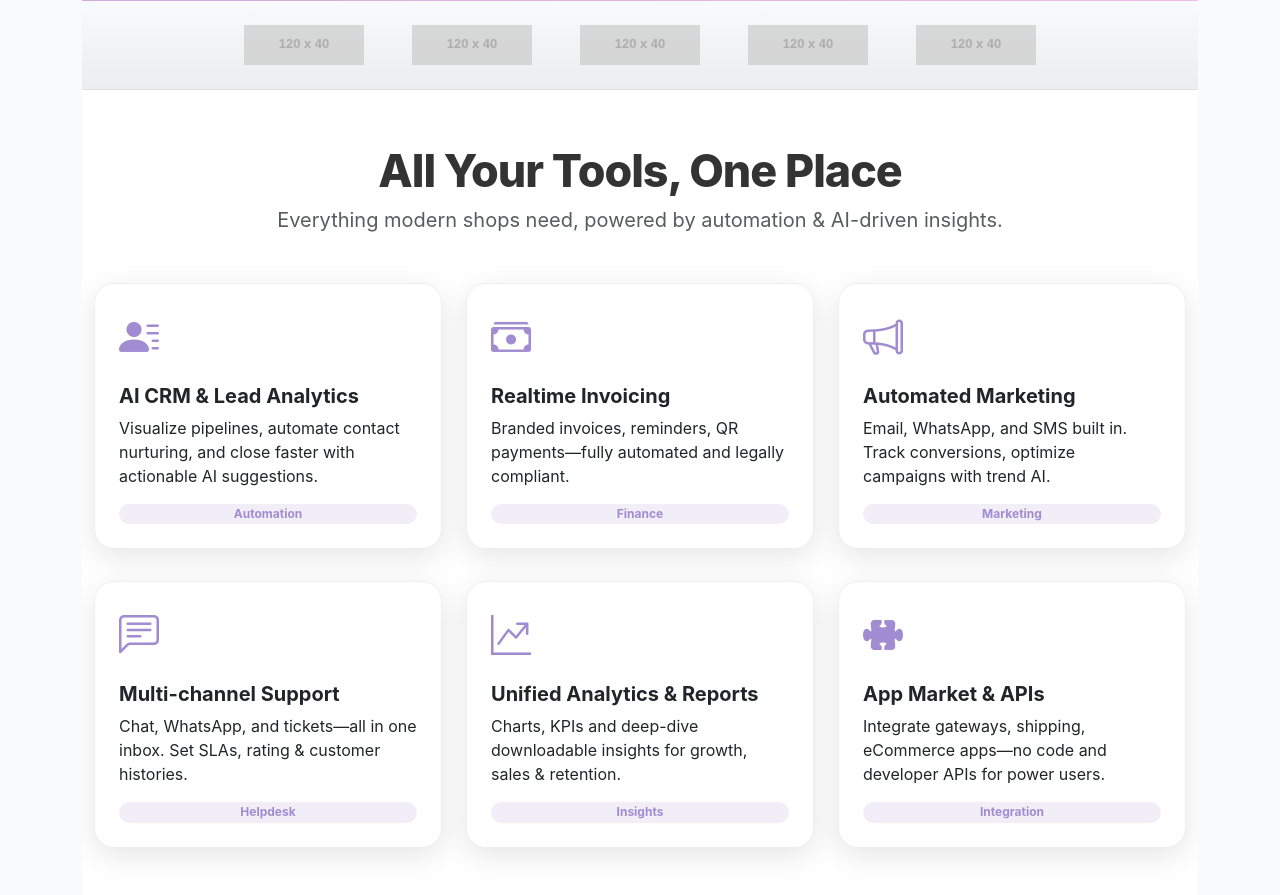
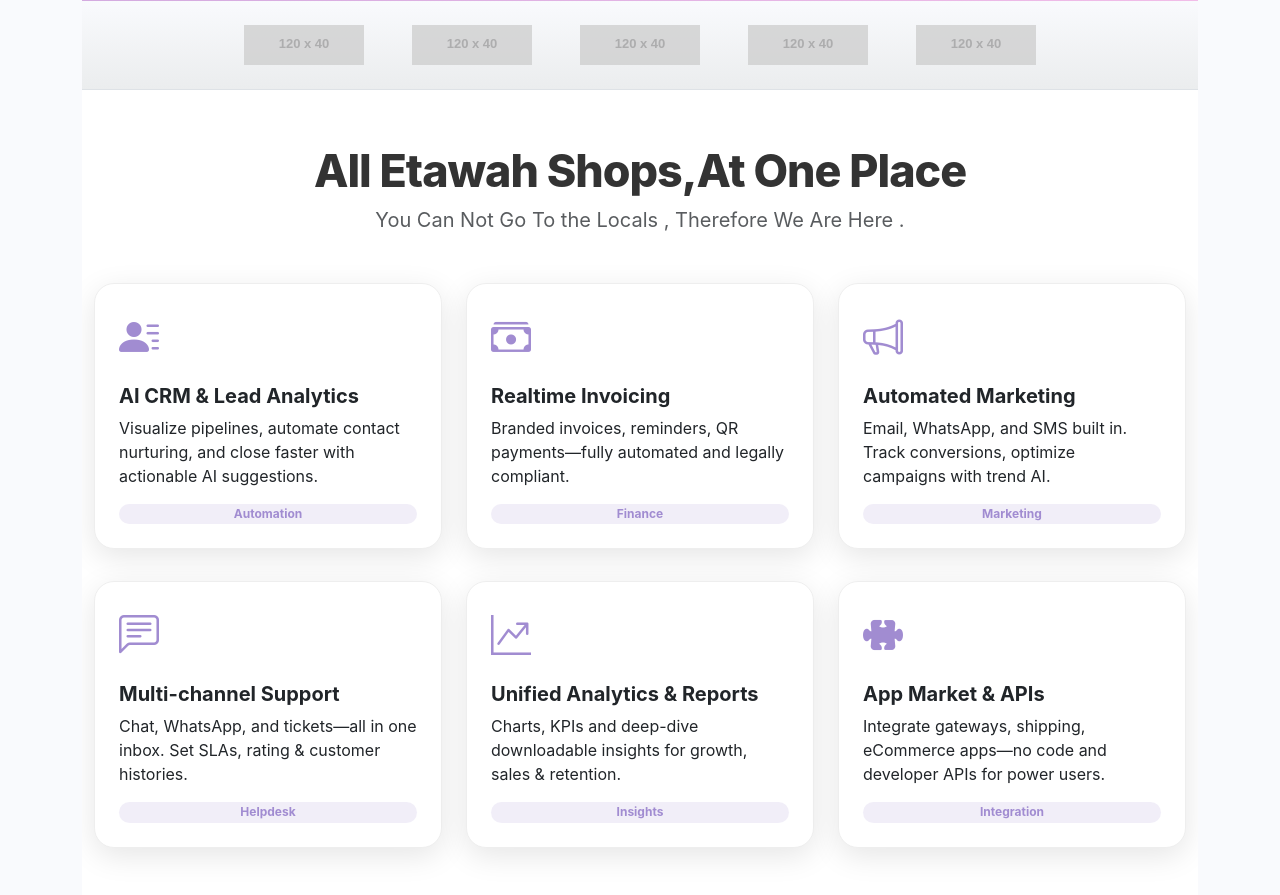
Before and after one commit to Avnish-web/live-project, a Django app: page / in a window 1280 px wide. Shown: the part 1071-1966 px from the top of the page. Run offline with Django 5.2, Linux system fonts and the light colour scheme; grey boxes labelled with a size stand in for pictures from a placeholder-image service; some libraries are stand-ins or nearby versions.

Commit message:
Content Updated

```diff
--- a/etawah/shop/templates/shop/index.html
+++ b/etawah/shop/templates/shop/index.html
@@ -75,8 +75,8 @@
 <section id="features" class="py-6 bg-white overflow-hidden">
     <div class="container py-5">
         <div class="text-center mb-5" data-aos="zoom-in">
-            <div class="section-heading">All Your Tools, One Place</div>
-            <p class="text-muted fs-5">Everything modern shops need, powered by automation & AI-driven insights.</p>
+            <div class="section-heading">All Etawah Shops,At One Place</div>
+            <p class="text-muted fs-5">You Can Not Go To the Locals , Therefore We Are Here .</p>
         </div>
         <div class="row g-4">
             <div class="col-md-4" data-aos="fade-up" data-aos-delay="60">
```
Also changed, not shown: etawah/etawah/settings.py (+6 -2 lines).
